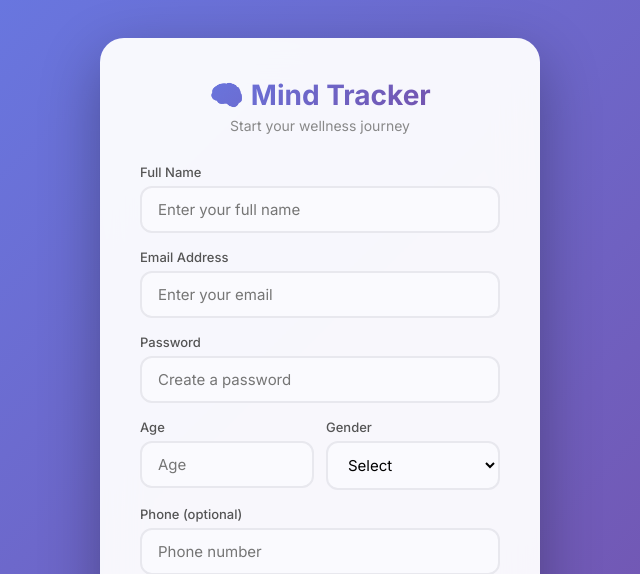
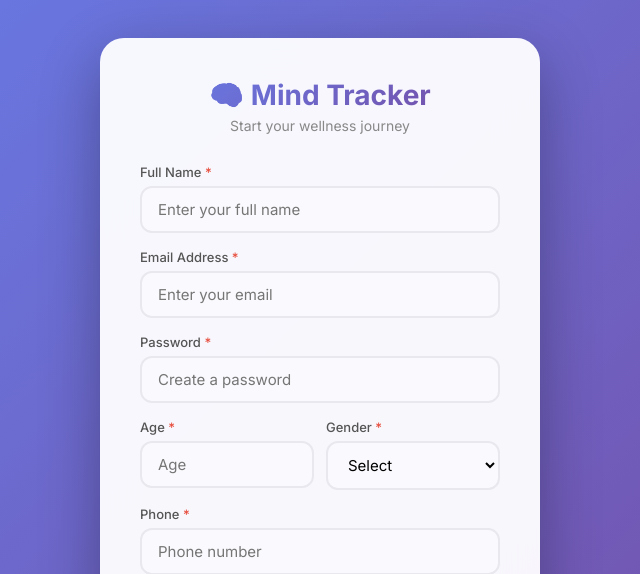
Before and after one commit to Georgian-86/soul-sync, a website: page signup-new.html in a window 1280 px wide. Shown: the top 574 px of the page, 320-960 px from the left. Drawn offline with Linux system fonts and the light colour scheme.

Commit message:
Make all signup fields mandatory and add asterisk to labels

```diff
--- a/signup-new.html
+++ b/signup-new.html
@@ -55,25 +55,25 @@
     </div>
     <form id="signupForm" onsubmit="handleSignup(event)">
       <div class="form-group">
-        <label for="name">Full Name</label>
+        <label for="name">Full Name <span style="color:#e74c3c">*</span></label>
         <input type="text" id="name" placeholder="Enter your full name" required>
       </div>
       <div class="form-group">
-        <label for="email">Email Address</label>
+        <label for="email">Email Address <span style="color:#e74c3c">*</span></label>
         <input type="email" id="email" placeholder="Enter your email" required>
       </div>
       <div class="form-group">
-        <label for="password">Password</label>
+        <label for="password">Password <span style="color:#e74c3c">*</span></label>
         <input type="password" id="password" placeholder="Create a password" required minlength="6">
       </div>
       <div class="row">
         <div class="form-group">
-          <label for="age">Age</label>
-          <input type="number" id="age" placeholder="Age" min="10" max="120">
+          <label for="age">Age <span style="color:#e74c3c">*</span></label>
+          <input type="number" id="age" placeholder="Age" min="10" max="120" required>
         </div>
         <div class="form-group">
-          <label for="gender">Gender</label>
-          <select id="gender">
+          <label for="gender">Gender <span style="color:#e74c3c">*</span></label>
+          <select id="gender" required>
             <option value="">Select</option>
             <option value="male">Male</option>
             <option value="female">Female</option>
@@ -83,8 +83,8 @@
         </div>
       </div>
       <div class="form-group">
-        <label for="phone">Phone (optional)</label>
-        <input type="tel" id="phone" placeholder="Phone number">
+        <label for="phone">Phone <span style="color:#e74c3c">*</span></label>
+        <input type="tel" id="phone" placeholder="Phone number" required>
       </div>
       <button type="submit" class="signup-btn" id="signupBtn">Create Account</button>
     </form>
```
